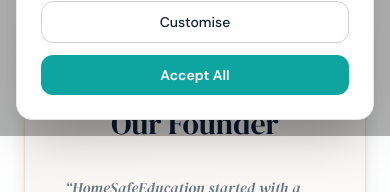
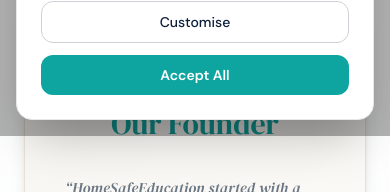
Before and after one commit to BrickBoxNAFO/besafe-app, a Next.js app: page /about in a window 390 px wide. Shown: the part 708-900 px from the top of the page. Built offline with nearby package versions, Linux system fonts and the light colour scheme; no server answers.

Commit message:
Change founder message heading to teal colour
Co-Authored-By: Claude Opus 4.6 <noreply@anthropic.com>

```diff
--- a/app/about/page.jsx
+++ b/app/about/page.jsx
@@ -34,7 +34,7 @@ export default function AboutPage() {
             <div className="hidden md:block" style={{position:'absolute', top:'3rem', bottom:'3rem', left:'2rem', width:'2px', background:'linear-gradient(to bottom, transparent, rgba(14,165,160,0.35) 15%, rgba(14,165,160,0.35) 85%, transparent)', pointerEvents:'none'}} />
 
             <div className="relative z-10 md:pl-6">
-              <h2 className="font-serif text-3xl lg:text-4xl text-navy mb-8 text-center">A Message From Our Founder</h2>
+              <h2 className="font-serif text-3xl lg:text-4xl text-teal mb-8 text-center">A Message From Our Founder</h2>
               <div className="text-navy/60 leading-relaxed space-y-4 text-[15px] italic" style={{fontFamily:"'DM Serif Display', Georgia, serif", fontWeight:'normal', lineHeight:'1.85', letterSpacing:'0.01em'}}>
                 <p>&ldquo;HomeSafeEducation started with a simple question: As a Father I asked myself, why does nobody teach this stuff properly?</p>
                 <p>We teach children to read, to count, to pass exams. But we rarely teach them how to stay safe online, or teach them about body safety, or what to do if something does not feel right. These are some difficult topics when speaking to a child.</p>
```
